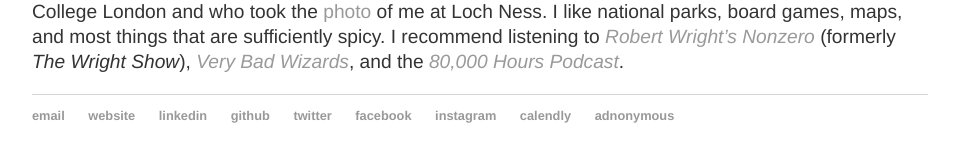
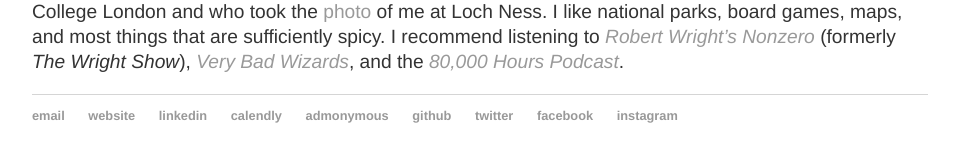
Before and after one commit to y-james-hu/y-james-hu.github.io, a Jekyll site: the page built from about/index.html, in a window 1280 px wide. Shown: the part 535-697 px from the top of the page, without its empty margins (160-1118 px from the left). Built offline with Jekyll 4.4.1, drawn with Linux system fonts in a browser that asks for light colours.

Commit message:
Update default.html

```diff
--- a/_layouts/default.html
+++ b/_layouts/default.html
@@ -26,12 +26,12 @@
 	        		<li><a href="mailto:james@rethinkpriorities.org">email</a></li>
 	        		<li><a href="https://y-james-hu.github.io">website</a></li>
 				<li><a href="https://linkedin.com/in/y-james-hu">linkedin</a></li>
+				<li><a href="https://calendly.com/y-james-hu">calendly</li>
+				<li><a href="https://admonymous.co/yjameshu">admonymous</a></li>
 				<li><a href="https://github.com/y-james-hu">github</a></li>
 				<li><a href="https://twitter.com/y_james_hu">twitter</a></li>
 				<li><a href="https://facebook.com/y.james.hu">facebook</a></li>
 				<li><a href="https://instagram.com/y.james.hu/">instagram</a></li>
-				<li><a href="https://calendly.com/y-james-hu">calendly</li>
-				<li><a href="https://admonymous.co/yjameshu/">adnonymous</a></li>
 			</ul>
 			</footer>
 		</body>
```
